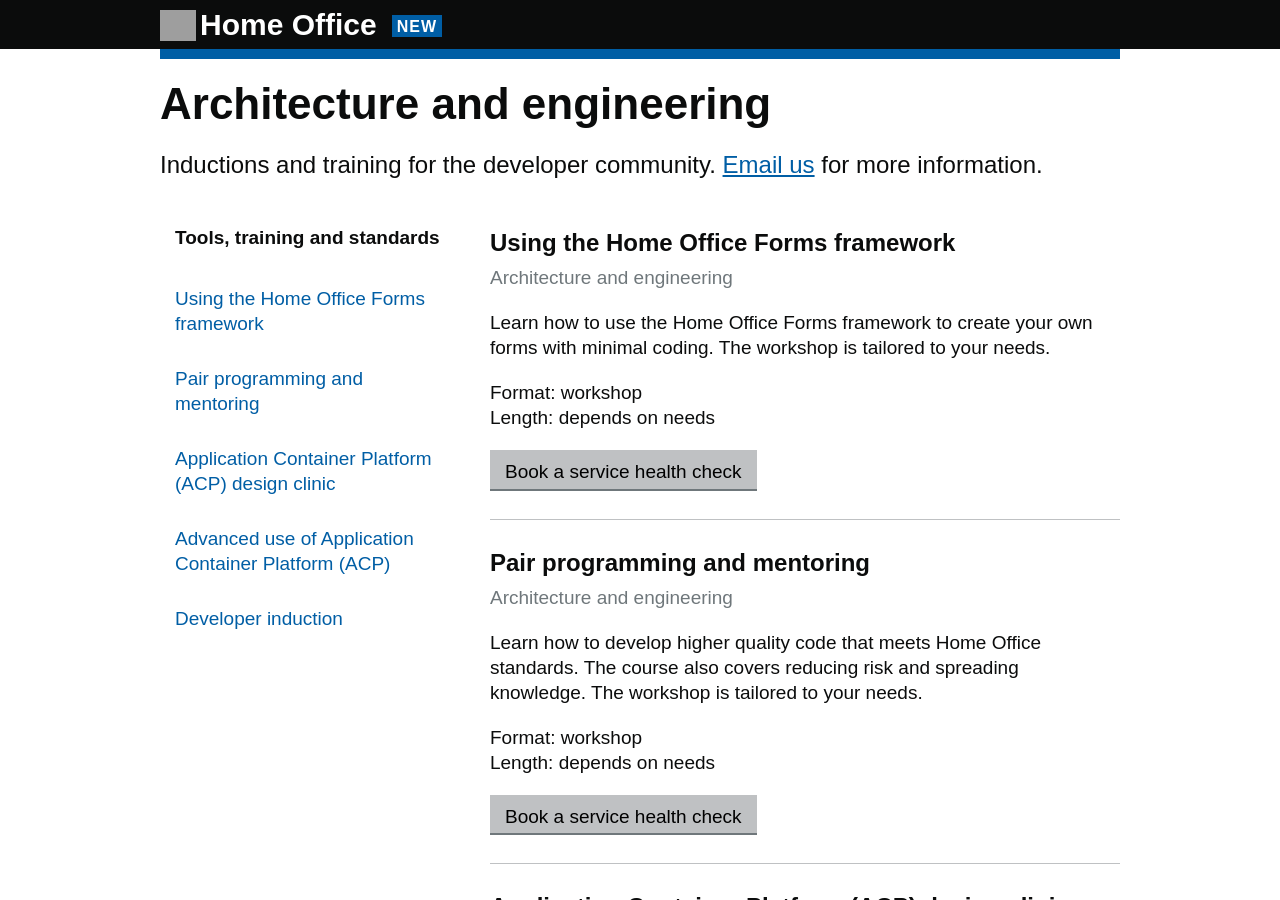
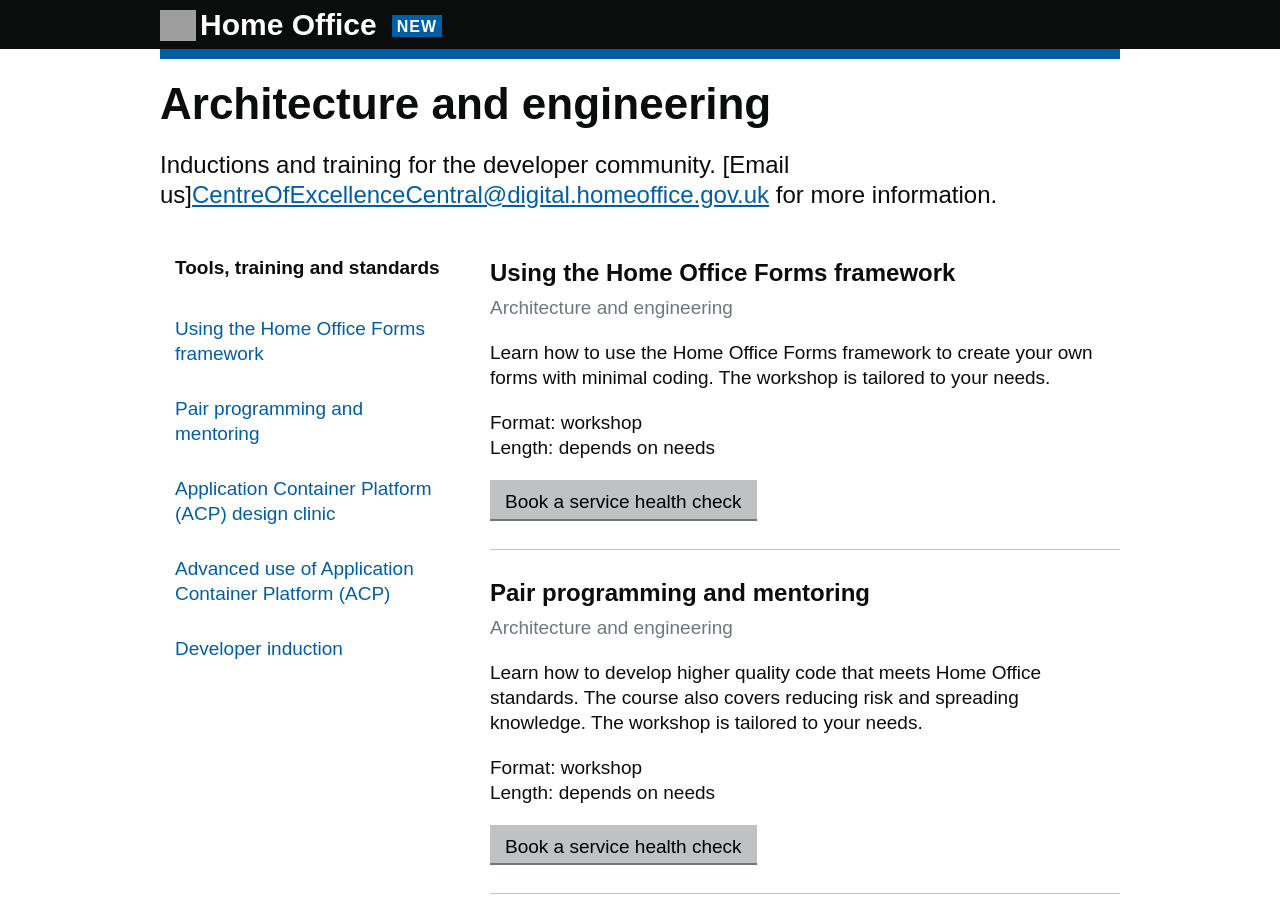
Before and after one commit to Abdul2/coe, a Jekyll site: the page built from architecture-and-engineering.md, in a window 1280 px wide and 900 px high. Built offline with Jekyll 4.4.1, drawn with Linux system fonts in a browser that asks for light colours; grey boxes are pictures that could not be loaded.

Commit message:
email link

```diff
--- a/architecture-and-engineering.md
+++ b/architecture-and-engineering.md
@@ -5,4 +5,4 @@ permalink: /architecture-and-engineering
 category: "Architecture and engineering"
 ---
 
-Inductions and training for the developer community. [Email us](CentreOfExcellenceCentral@digital.homeoffice.gov.uk) for more information.
+Inductions and training for the developer community. [Email us]<CentreOfExcellenceCentral@digital.homeoffice.gov.uk> for more information.
```
